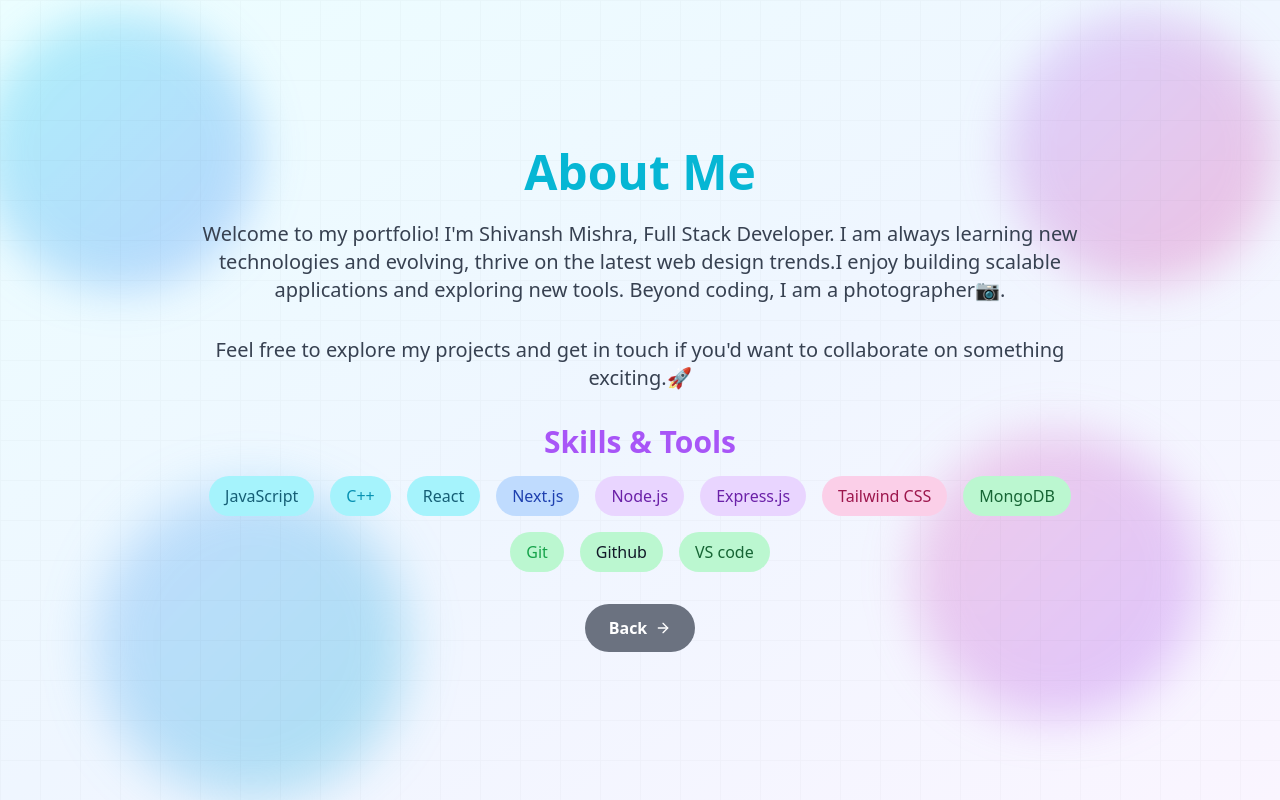
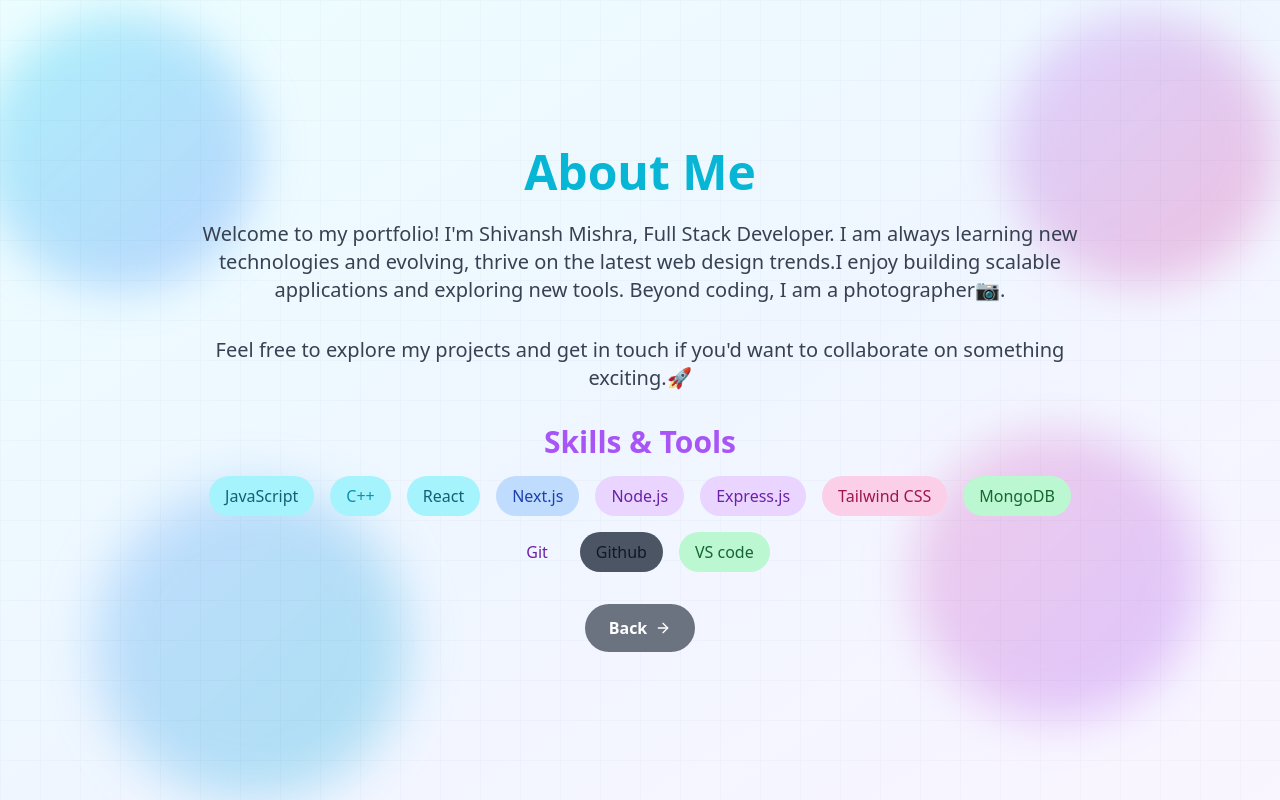
Before and after one commit to beingshivansh0777/Portfolio, a React (Vite) app: page /about in a window 1280 px wide. Built offline with nearby package versions, Linux system fonts and the light colour scheme.

Commit message:
Update AboutPage.tsx

```diff
--- a/src/components/AboutPage.tsx
+++ b/src/components/AboutPage.tsx
@@ -22,7 +22,7 @@
         </p>
 
         <h2 className="text-3xl font-semibold mb-4 text-purple-500">Skills & Tools</h2>
-        <div className="flex flex-wrap justify-center gap-4 mb-8">
+         <div className="flex flex-wrap justify-center gap-4 mb-8">
            <span className="bg-cyan-200 text-cyan-800 px-4 py-2 rounded-full">JavaScript</span>
            <span className="bg-cyan-200 text-cyan-600 px-4 py-2 rounded-full">C++</span>
           <span className="bg-cyan-200 text-cyan-800 px-4 py-2 rounded-full">React</span>
@@ -31,9 +31,10 @@
           <span className="bg-purple-200 text-purple-800 px-4 py-2 rounded-full">Express.js</span>
           <span className="bg-pink-200 text-pink-800 px-4 py-2 rounded-full">Tailwind CSS</span>
           <span className="bg-green-200 text-green-800 px-4 py-2 rounded-full">MongoDB</span>
-          <span className="bg-green-200 text-green-600 px-4 py-2 rounded-full">Git</span>
-          <span className="bg-green-200 text-grey-400 px-4 py-2 rounded-full">Github</span>
-         <span className="bg-green-200 text-green-800 px-4 py-2 rounded-full">VS code</span>
+           <span className="bg-pruple-200 text-purple-800 px-4 py-2 rounded-full">Git</span>
+          <span className="bg-gray-600 text-grey-400 px-4 py-2 rounded-full">Github</span>
+          <span className="bg-green-200 text-green-800 px-4 py-2 rounded-full">VS code</span>
+
         </div>
 
         <button
```
